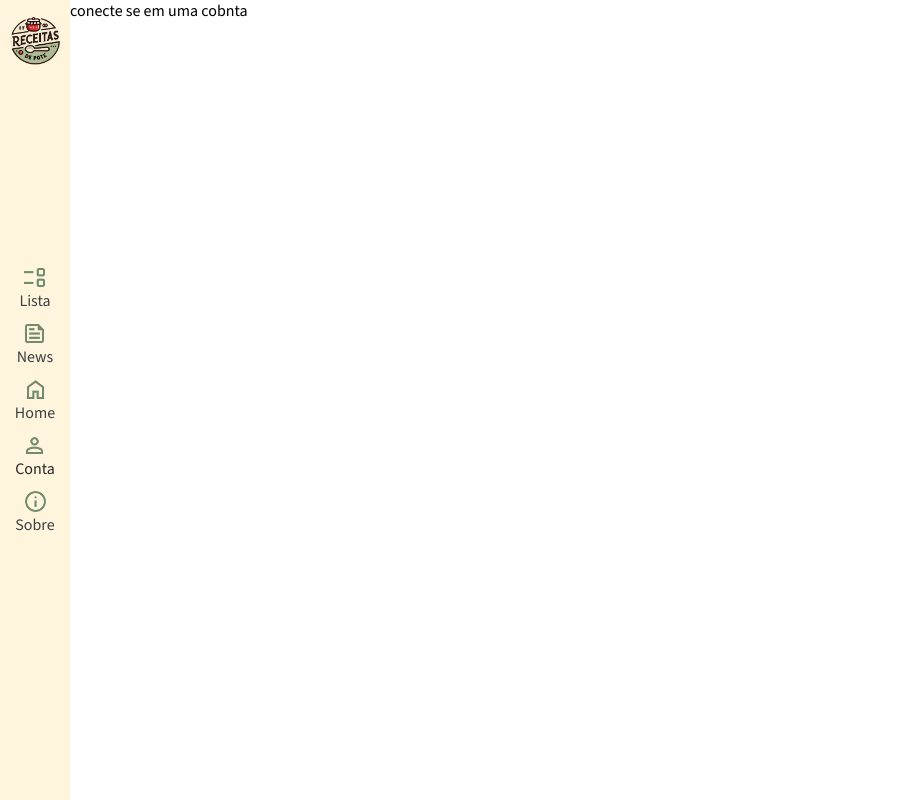
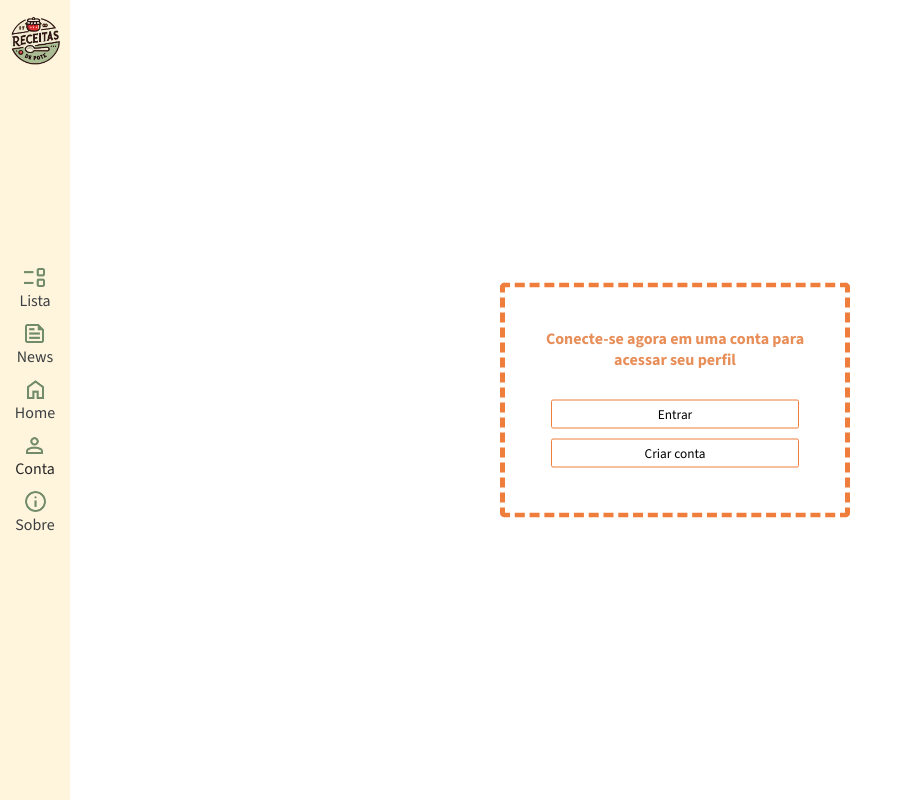
Before and after one commit to Enzzx/receitas-de-pote, a React (Vite) app in the folder frontend/: page /account in a window 1280 px wide. Shown: the whole page, without its empty margins (0-903 px from the left). Built offline with nearby package versions, Linux system fonts and the light colour scheme.

Commit message:
create box in account-page when unlogged

```diff
--- a/frontend/src/pages/account.tsx
+++ b/frontend/src/pages/account.tsx
@@ -1,4 +1,4 @@
-import { Outlet } from "react-router-dom"
+import { Outlet, Link } from "react-router-dom"
 import AccountNavbar from "../components/account-navbar"
 
 export default function Account() {
@@ -10,8 +10,12 @@ export default function Account() {
             <>
                 <AccountNavbar />
                 <Outlet />
-            </>
-            : <div>conecte se em uma cobnta</div>
+            </> :
+            <div className="to-login-message">
+                <p>Conecte-se agora em uma conta para acessar seu perfil</p>
+                <Link to={"/login"}><button>Entrar</button></Link><br />
+                <Link to={"/signin"}><button>Criar conta</button></Link>
+            </div>
         }
         </>
     )
--- a/frontend/src/styles/App.css
+++ b/frontend/src/styles/App.css
@@ -487,7 +487,7 @@ nav ul li:hover {
 #login-form, #signin-form {
     display: flex;
     flex-direction: column;
-    gap: 10px;
+    gap: 20px;
 }
 #login-form section:last-child {
     margin-top: 10px;
@@ -521,6 +521,39 @@ nav ul li:hover {
     color: #569940;
 }
 
+/* - - - - - - account.tsx - - - - - - */
+.to-login-message {
+    position: absolute;
+    top: 50%;
+    left: 50%;
+    transform: translate(-50%, -50%);
+    text-align: center;
+    width: 40vw;
+    min-width: 150px;
+    max-width: 350px;
+    padding: 40px 15px;
+    border: dashed 5px #ef7e3d;
+    border-radius: 5px;
+}
+.to-login-message p {
+    color: #e88e59;
+    font-weight: bold;
+    margin-bottom: 25px;
+}
+.to-login-message button {
+    background: transparent;
+    color: black;
+    width: 80%;
+    padding: 5px 0;
+    margin: 5px 0;
+    border: solid 1px #ef7e3d;
+    border-radius: 2px;
+    transition: 0.1s;
+}
+.to-login-message button:hover {
+    background: #ef7e3d;
+    color: white;
+}
 
 /* - - - - - - profile-subpage.tsx - - - - - - */
 #profile {
@@ -610,6 +643,7 @@ nav ul li:hover {
 #profile-recipes-container .recipe-box-info {
     padding: 15px 0;
 }
+
 
 
 /* - - - - - - responsive layout - - - - - - */
@@ -705,6 +739,10 @@ nav ul li:hover {
         width: 100%;
     }
 
+    #account-nav {
+        justify-content: center;
+    }
+
     #login-page, #signin-page {
         flex-direction: column;
     }
```
